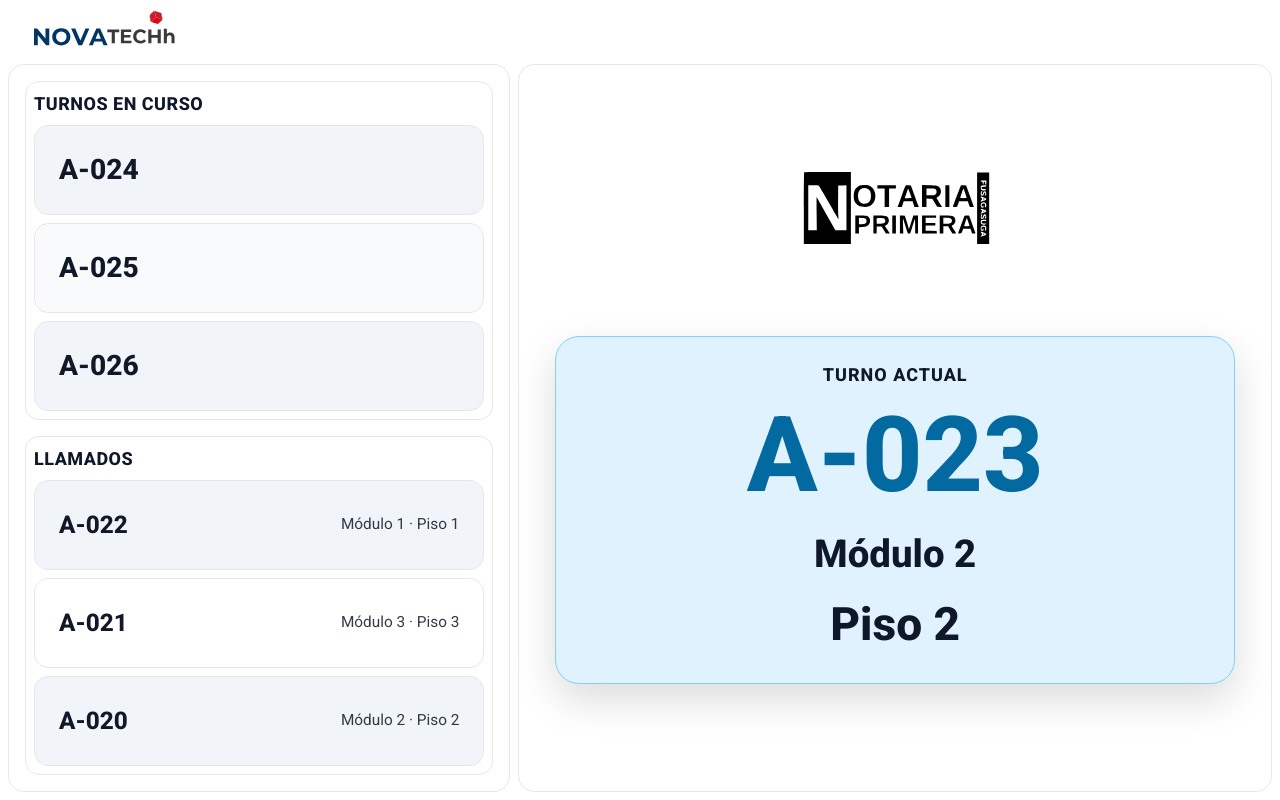
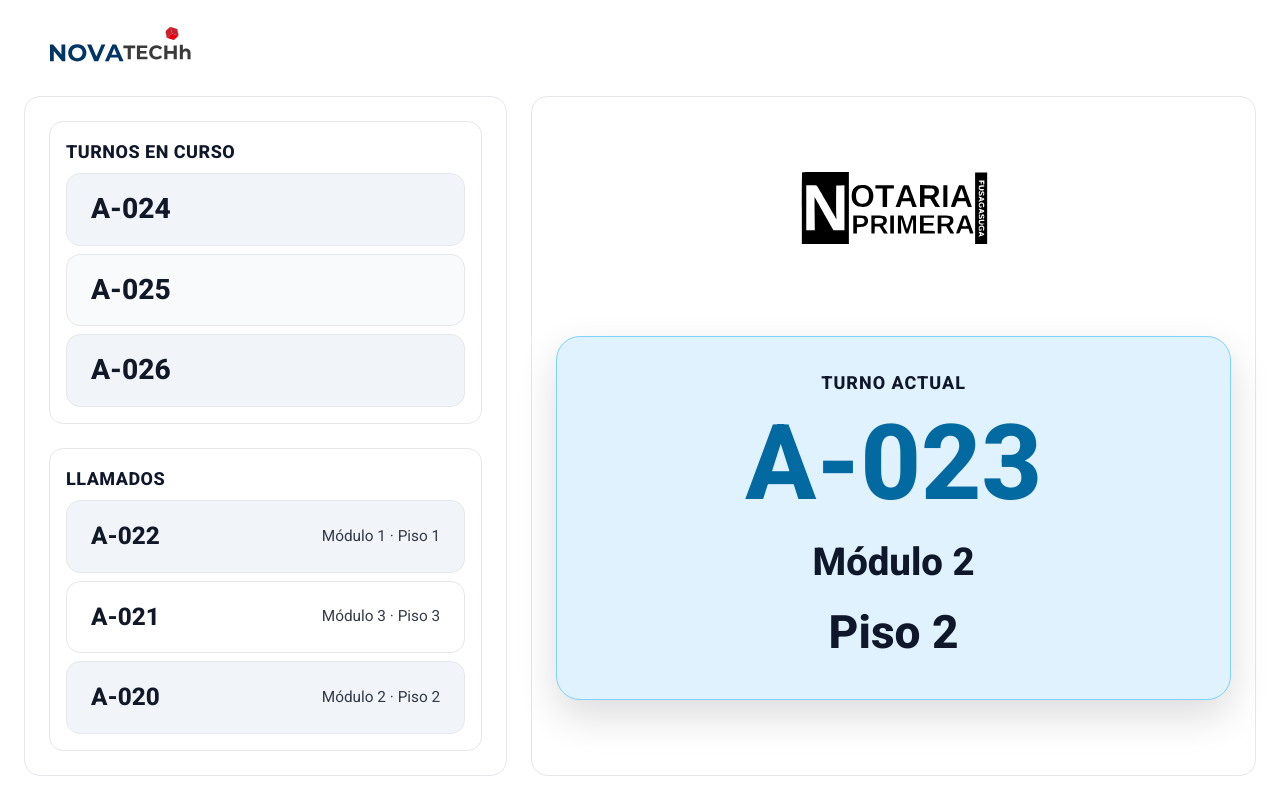
Before and after one commit to novatechhsoporte-ship-it/Digiturno_Frontend, a React (Vite) app: page /tv in a window 1280 px wide. Built offline with nearby package versions, Linux system fonts and the light colour scheme; no server answers.

Commit message:
Correccion resposive

```diff
--- a/src/views/ViewsTurn/ViewsTurn.scss
+++ b/src/views/ViewsTurn/ViewsTurn.scss
@@ -255,30 +255,26 @@
     color: #0f172a;
   }
 
-  /* Small screens: stack cleanly */
-  @include respond-to(sm) {
-    padding: $spacing-sm;
-    gap: $spacing-sm;
+  @media (max-width: 1023px) {
+    height: auto;
+    min-height: 100vh;
+    overflow: auto;
 
     &__grid {
-      gap: $spacing-sm;
-    }
-
-    &__left,
-    &__right {
-      padding: $spacing-md;
-    }
-
-    &__current {
-      padding: $spacing-lg;
+      height: auto;
     }
 
     &__left-body {
-      gap: $spacing-md;
+      grid-template-rows: auto auto;
     }
 
     &__panel {
-      padding: $spacing-sm;
+      grid-template-rows: auto auto;
+    }
+
+    &__list,
+    &__called {
+      grid-template-rows: auto;
     }
   }
 
```
